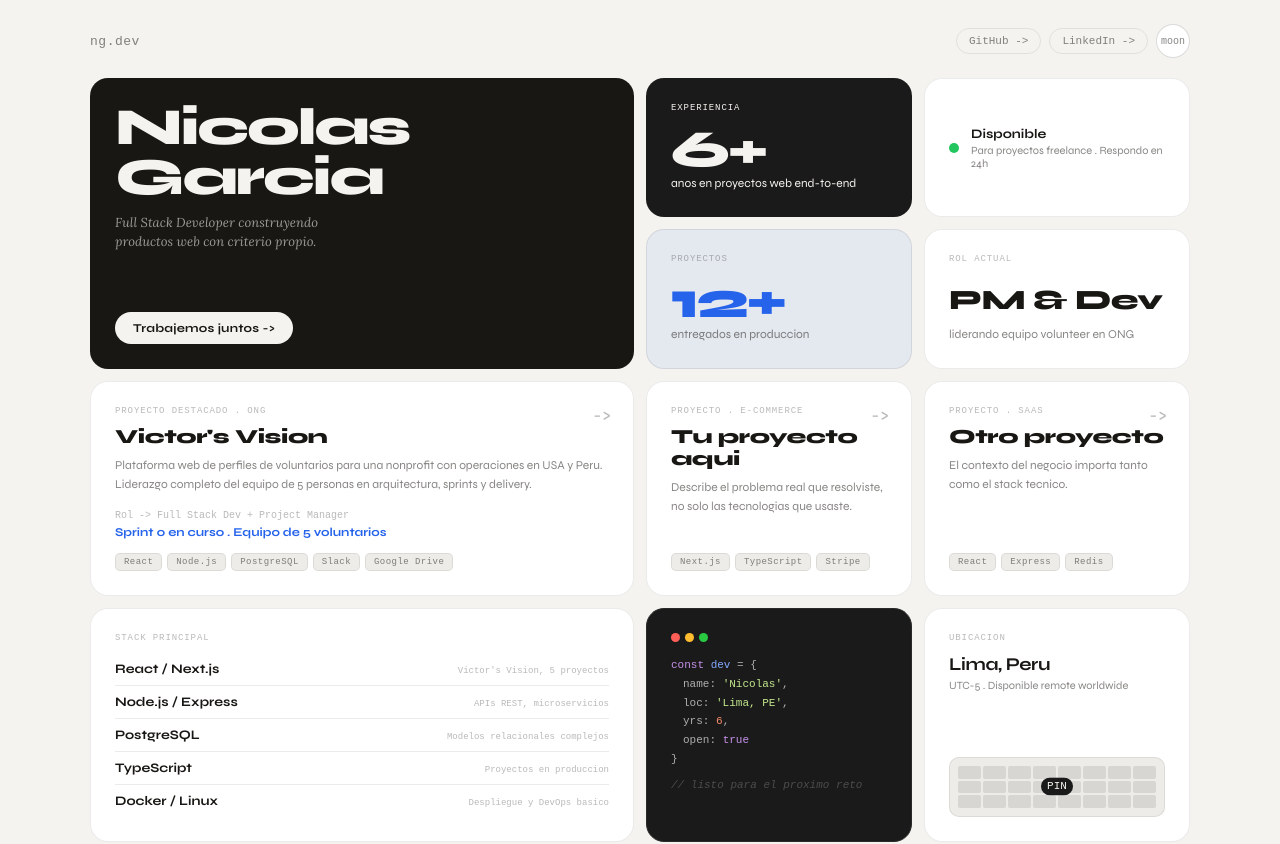
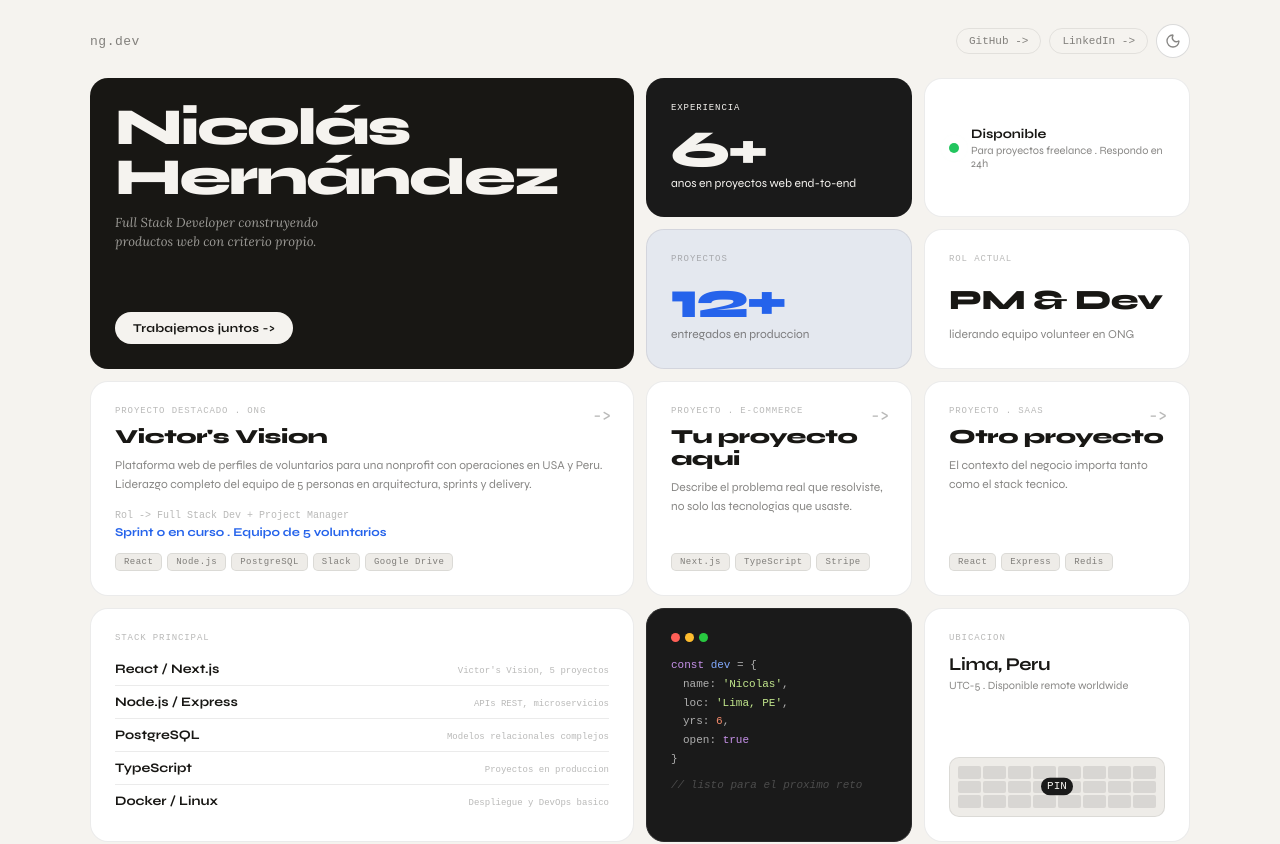
Before and after one commit to niceropez/niceropez, a React (Vite) app: page / in a window 1280 px wide. Shown: the top 844 px of the page. Built offline with nearby package versions, Linux system fonts and the light colour scheme; a web font is replaced by a local one.

Commit message:
feat: use lucide-react icons for theme toggle

```diff
--- a/package.json
+++ b/package.json
@@ -10,6 +10,7 @@
     "preview": "vite preview"
   },
   "dependencies": {
+    "lucide-react": "^0.577.0",
     "react": "^19.2.4",
     "react-dom": "^19.2.4"
   },
--- a/src/App.jsx
+++ b/src/App.jsx
@@ -1,4 +1,5 @@
 import { useEffect, useMemo, useState } from 'react'
+import { Moon, Sun } from 'lucide-react'
 import './App.css'
 
 const projects = [
@@ -62,7 +63,7 @@ function App() {
         <span className="topbar-logo">ng.dev</span>
         <div className="topbar-right">
           <a
-            href="https://github.com/"
+            href="https://github.com/niceropez"
             className="topbar-link"
             target="_blank"
             rel="noreferrer"
@@ -70,7 +71,7 @@ function App() {
             GitHub -&gt;
           </a>
           <a
-            href="https://linkedin.com/"
+            href="https://www.linkedin.com/in/nicolas-hernandez-67bb3317a/"
             className="topbar-link"
             target="_blank"
             rel="noreferrer"
@@ -84,7 +85,11 @@ function App() {
             title="Cambiar tema"
             onClick={() => setTheme((current) => (current === 'dark' ? 'light' : 'dark'))}
           >
-            <span>{theme === 'dark' ? 'sun' : 'moon'}</span>
+            {theme === 'dark' ? (
+              <Sun size={16} strokeWidth={2} aria-hidden="true" />
+            ) : (
+              <Moon size={16} strokeWidth={2} aria-hidden="true" />
+            )}
           </button>
         </div>
       </header>
@@ -94,9 +99,9 @@ function App() {
           <article className="card card-hero col-2 row-2">
             <div>
               <h1 className="hero-name">
-                Nicolas
+                Nicolás
                 <br />
-                Garcia
+                Hernández
               </h1>
               <p className="hero-tagline">
                 Full Stack Developer construyendo
```
Also changed, not shown: 1 other file (tests, documents, lock files or other folders).
